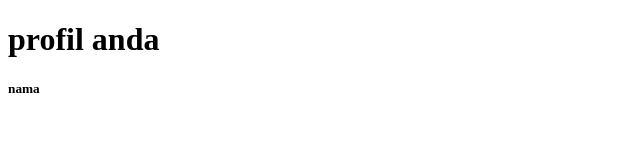
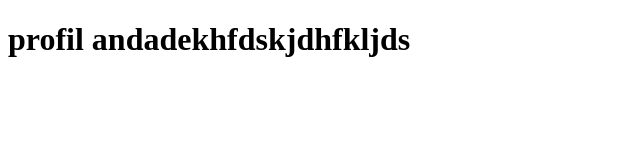
Before and after one commit to Fathuralbay/itsupp, a plain HTML site: page profil.html in a window 1280 px wide. Shown: the whole page, without its empty margins (0-640 px from the left). Drawn offline with Linux system fonts and the light colour scheme.

Commit message:
Update profile heading text

```diff
--- a/profil.html
+++ b/profil.html
@@ -5,6 +5,6 @@
 </head>
 
 <body>
-    <h1>profil anda</h1>
-    <h5>nama</h5>
+    <h1>profil andadekhfdskjdhfkljds</h1>
+
 </body>
```
